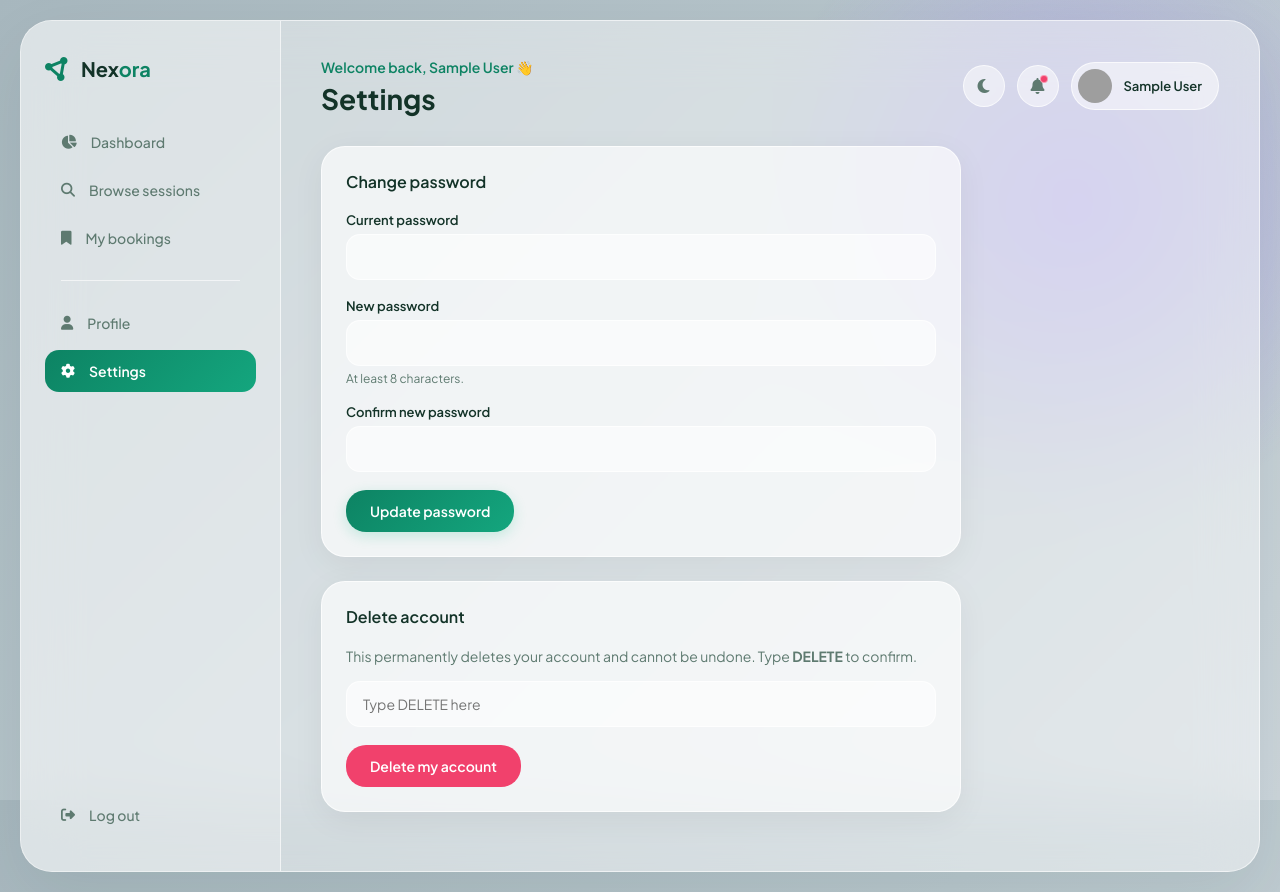
After one commit to ANishKatwal08/Nexora, a Flask app: page /settings in a window 1280 px wide. The commit adds this page. Run offline with Flask 3, Linux system fonts and the light colour scheme; the visitor is signed in with stand-in values (Sample User, id 1); grey boxes are pictures that could not be loaded.

Commit message:
Add settings page with change password and delete account

```diff
--- a/app/__init__.py
+++ b/app/__init__.py
@@ -65,6 +65,9 @@ def create_app():
     from app.routes.profileRoutes import bp as profile_bp
     app.register_blueprint(profile_bp)
 
+    from app.routes.settingsRoutes import bp as settings_bp
+    app.register_blueprint(settings_bp)
+
     from app.routes.mentorRoutes import bp as mentor_bp
     app.register_blueprint(mentor_bp)
 
--- a/app/controllers/authController.py
+++ b/app/controllers/authController.py
@@ -107,6 +107,7 @@ def verify():
     session["user_id"] = user["id"]
     session["user_name"] = user["name"]
     session["user_role"] = user["role"]
+    session["user_avatar"] = user.get("avatar_url")
 
     flash("Welcome back, " + user["name"] + ".", "success")
     return redirect(url_for("dashboard.dashboard"))
--- /dev/null
+++ b/app/controllers/settingsController.py
@@ -0,0 +1,50 @@
+from flask import render_template, request, redirect, url_for, flash, session
+from werkzeug.security import generate_password_hash, check_password_hash
+from app.auth import login_required
+from app.repository import user_repo
+
+
+@login_required
+def settings():
+    return render_template("dashboard/settings.html")
+
+
+@login_required
+def change_password():
+    current = request.form.get("current_password", "")
+    new = request.form.get("new_password", "")
+    confirm = request.form.get("confirm_password", "")
+
+    if not current or not new or not confirm:
+        flash("Please fill in all password fields.", "danger")
+        return redirect(url_for("settings.settings"))
+
+    if new != confirm:
+        flash("New passwords do not match.", "danger")
+        return redirect(url_for("settings.settings"))
+
+    if len(new) < 8:
+        flash("New password must be at least 8 characters.", "danger")
+        return redirect(url_for("settings.settings"))
+
+    stored_hash = user_repo.get_password_hash(session["user_id"])
+    if not stored_hash or not check_password_hash(stored_hash, current):
+        flash("Your current password is incorrect.", "danger")
+        return redirect(url_for("settings.settings"))
+
+    user_repo.update_password(session["user_id"], generate_password_hash(new))
+    flash("Password changed successfully.", "success")
+    return redirect(url_for("settings.settings"))
+
+
+@login_required
+def delete_account():
+    confirm = request.form.get("confirm_delete", "")
+    if confirm != "DELETE":
+        flash('Type DELETE in the box to confirm account deletion.', "danger")
+        return redirect(url_for("settings.settings"))
+
+    user_repo.delete_user(session["user_id"])
+    session.clear()
+    flash("Your account has been deleted.", "success")
+    return redirect(url_for("home"))
--- a/app/templates/dash_base.html
+++ b/app/templates/dash_base.html
@@ -54,7 +54,7 @@
                    class="menu-item {{ 'active' if active == 'profile' }}">
                     <i class="fa-solid fa-user"></i> Profile
                 </a>
-                <a href="#" class="menu-item {{ 'active' if active == 'settings' }}">
+                <a href="{{ url_for('settings.settings') }}" class="menu-item {{ 'active' if active == 'settings' }}">
                     <i class="fa-solid fa-gear"></i> Settings
                 </a>
             </nav>
--- /dev/null
+++ b/app/templates/dashboard/settings.html
@@ -0,0 +1,49 @@
+{% extends "dash_base.html" %}
+{% set active = 'settings' %}
+
+{% block title %}Settings{% endblock %}
+{% block page_title %}Settings{% endblock %}
+
+{% block dash_content %}
+<div class="card profile-card">
+    <div class="card-header">
+        <h3>Change password</h3>
+    </div>
+    <form method="POST" action="{{ url_for('settings.change_password') }}">
+        <input type="hidden" name="csrf_token" value="{{ csrf_token() }}">
+
+        <div class="field">
+            <label class="field-label" for="current_password">Current password</label>
+            <input type="password" id="current_password" name="current_password" required>
+        </div>
+        <div class="field">
+            <label class="field-label" for="new_password">New password</label>
+            <input type="password" id="new_password" name="new_password" required>
+            <p class="field-hint">At least 8 characters.</p>
+        </div>
+        <div class="field">
+            <label class="field-label" for="confirm_password">Confirm new password</label>
+            <input type="password" id="confirm_password" name="confirm_password" required>
+        </div>
+        <button type="submit" class="btn-dash">Update password</button>
+    </form>
+</div>
+
+<div class="card profile-card">
+    <div class="card-header">
+        <h3>Delete account</h3>
+    </div>
+    <p class="dash-empty" style="margin-bottom:16px;">
+        This permanently deletes your account and cannot be undone.
+        Type <strong>DELETE</strong> to confirm.
+    </p>
+    <form method="POST" action="{{ url_for('settings.delete_account') }}"
+          onsubmit="return confirm('Are you sure? This cannot be undone.');">
+        <input type="hidden" name="csrf_token" value="{{ csrf_token() }}">
+        <div class="field">
+            <input type="text" name="confirm_delete" placeholder="Type DELETE here">
+        </div>
+        <button type="submit" class="btn-dash btn-danger">Delete my account</button>
+    </form>
+</div>
+{% endblock %}
```
Also changed, not shown: app/repository/user_repo.py (+36 -0 lines), app/routes/settingsRoutes.py (added, +13 -0 lines).
